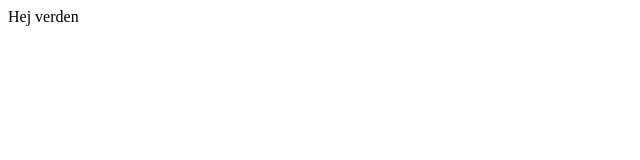
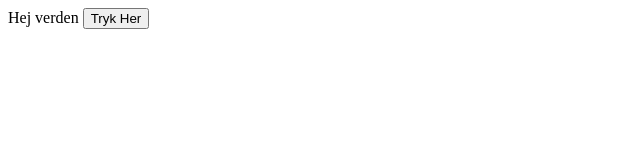
Before and after one commit to patrickn12/Patrick-Nielsen, a plain HTML site: page index.html in a window 1280 px wide. Shown: the whole page, without its empty margins (0-640 px from the left). Drawn offline with Linux system fonts and the light colour scheme.

Commit message:
Update index.html

```diff
--- a/index.html
+++ b/index.html
@@ -4,5 +4,6 @@
   </header>
   <body>
     Hej verden
+      <button onclick="document.getElementById('myImage').src='pic_bulbon.gif'">Tryk Her</button>
   </body>
 </html>
```
